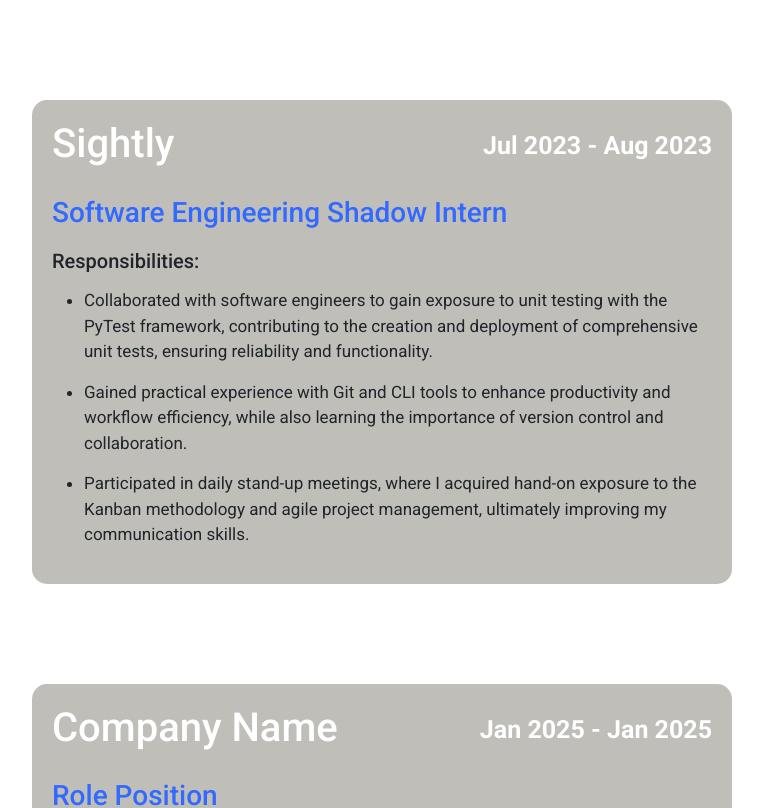
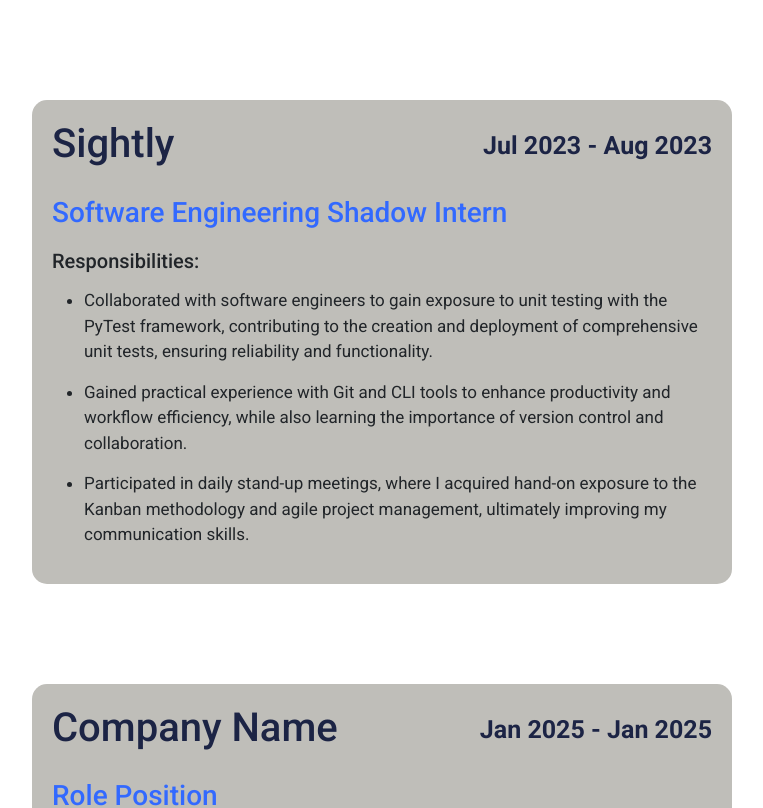
Before and after one commit to mikexbal/Michael-Balogun, a React (Create React App) app in the folder portfolio-react-app/: page / in a window 1280 px wide. Shown: the part 960-1768 px from the top of the page, without its empty margins (258-1021 px from the left). Built offline with nearby package versions, Linux system fonts and the light colour scheme.

Commit message:
Added color to experience header

```diff
--- a/portfolio-react-app/src/components/ExperienceComponent/experience.module.css
+++ b/portfolio-react-app/src/components/ExperienceComponent/experience.module.css
@@ -21,7 +21,7 @@
 }
 
 #experienceHeader {
-    color: white;
+    color: #1C2445;
 }
 
 #experienceDate  {
```
